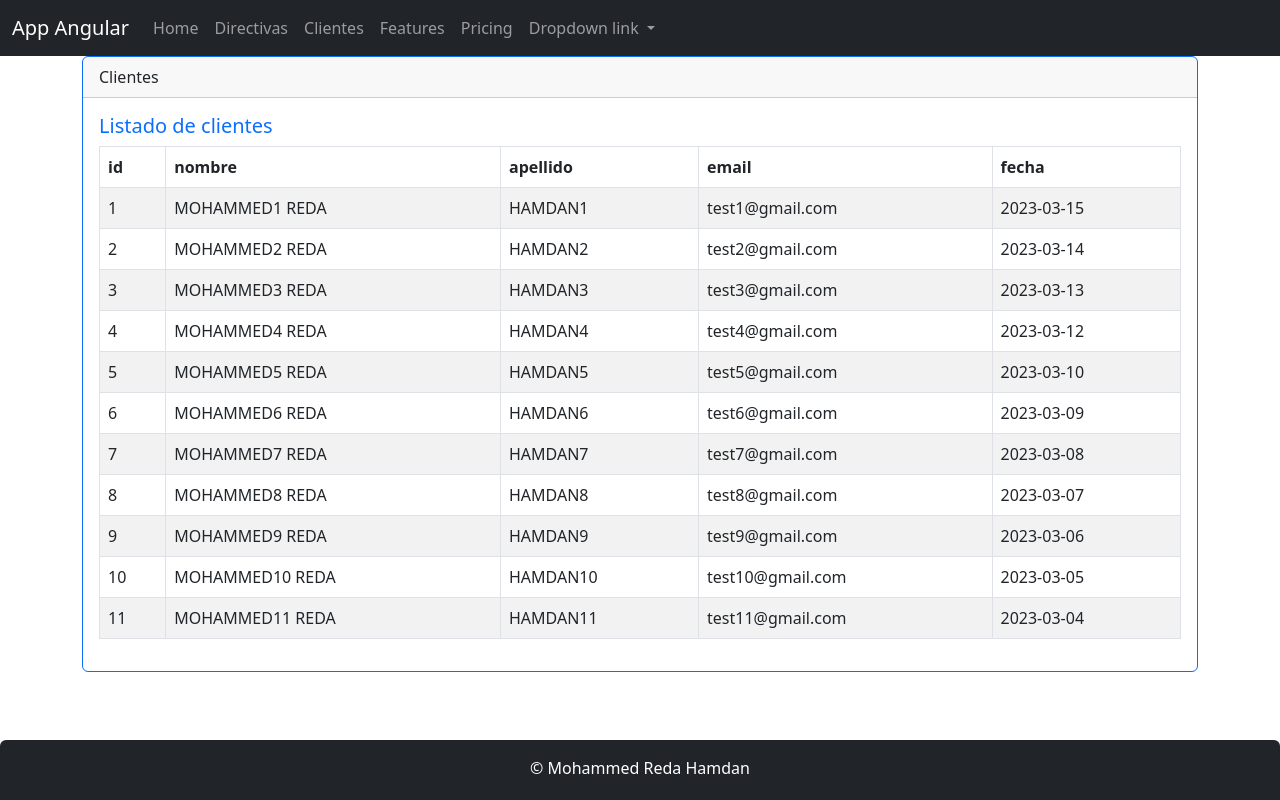
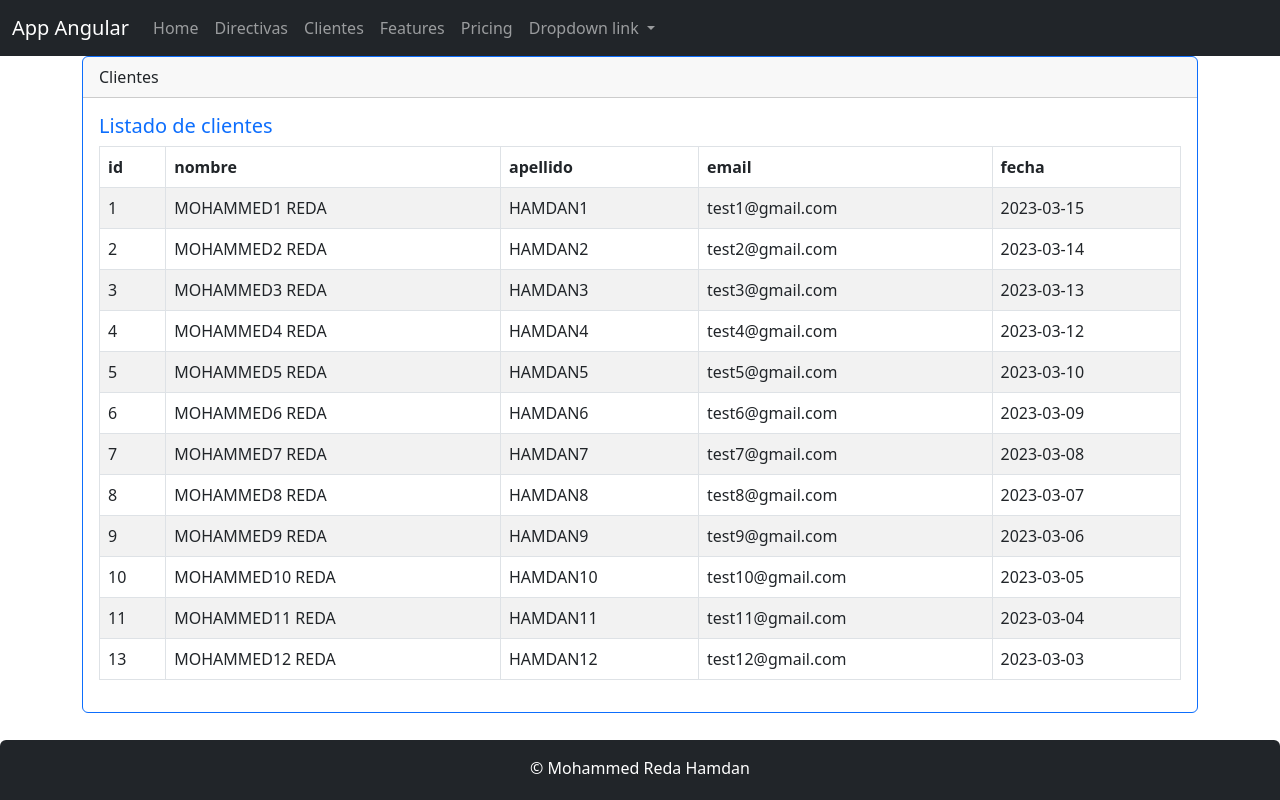
Before and after one commit to medreda51/angular, an Angular app: page /clientes in a window 1280 px wide. Built offline with nearby package versions, Linux system fonts and the light colour scheme.

Commit message:
create new client with id 13

```diff
--- a/src/app/clientes/clientes.json.ts
+++ b/src/app/clientes/clientes.json.ts
@@ -10,5 +10,6 @@ export const CLIENTES: Cliente[] =[
     {id:8, nombre:'MOHAMMED8 REDA', apellido:'HAMDAN8 ', email: 'test8@gmail.com', createAt: '2023-03-07'},
     {id:9, nombre:'MOHAMMED9 REDA', apellido:'HAMDAN9 ', email: 'test9@gmail.com', createAt: '2023-03-06'},
     {id:10, nombre:'MOHAMMED10 REDA', apellido:'HAMDAN10 ', email: 'test10@gmail.com', createAt: '2023-03-05'},
-    {id:11, nombre:'MOHAMMED11 REDA', apellido:'HAMDAN11 ', email: 'test11@gmail.com', createAt: '2023-03-04'}
+    {id:11, nombre:'MOHAMMED11 REDA', apellido:'HAMDAN11 ', email: 'test11@gmail.com', createAt: '2023-03-04'},
+    {id:13, nombre:'MOHAMMED12 REDA', apellido:'HAMDAN12 ', email: 'test12@gmail.com', createAt: '2023-03-03'}
   ]
```
